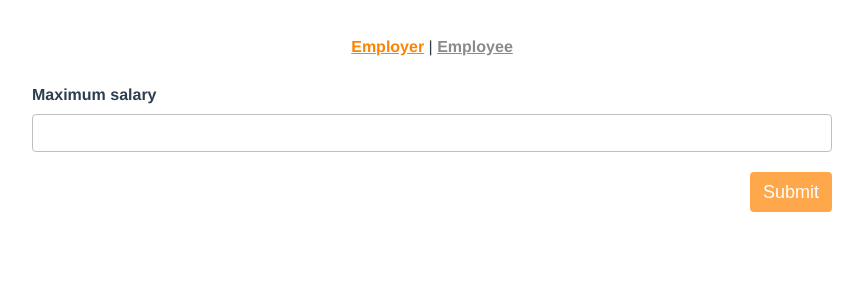
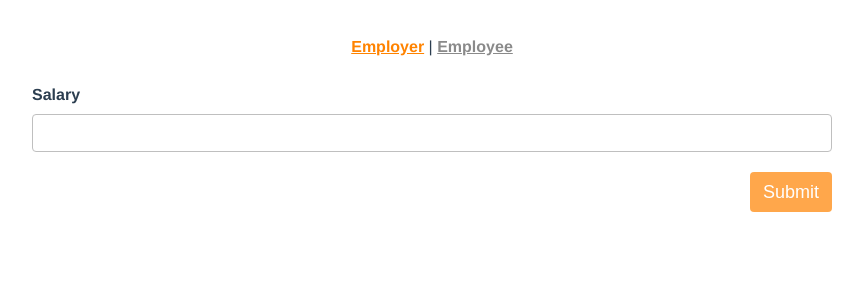
Before and after one commit to cllagosr/salary-negotiation, a Vue app: page / in a window 1280 px wide. Shown: the top 300 px of the page, without its empty margins (208-1071 px from the left). Built offline with nearby package versions, Linux system fonts and the light colour scheme.

Commit message:
Removes employee and employer views

```diff
--- a/src/App.vue
+++ b/src/App.vue
@@ -5,7 +5,7 @@
       <router-link to="/employee">Employee</router-link>
     </div>
     <keep-alive>
-      <router-view/>
+      <router-view :key="$route.path"/>
     </keep-alive>
     <Modal v-if="areSalariesFilled"
       @close="handleModalClose"
--- a/src/router/index.js
+++ b/src/router/index.js
@@ -1,6 +1,6 @@
 import Vue from 'vue'
 import VueRouter from 'vue-router'
-import EmployerForm from '../views/EmployerForm.vue'
+import SalaryForm from '../views/SalaryForm.vue'
 
 Vue.use(VueRouter)
 
@@ -8,7 +8,8 @@ const routes = [
   {
     path: '/',
     name: 'Employer',
-    component: EmployerForm
+    component: SalaryForm,
+    props: { role: 'employer' }
   },
   {
     path: '/employee',
@@ -16,7 +17,8 @@ const routes = [
     // route level code-splitting
     // this generates a separate chunk (about.[hash].js) for this route
     // which is lazy-loaded when the route is visited.
-    component: () => import(/* webpackChunkName: "about" */ '../views/EmployeeForm.vue')
+    component: SalaryForm,
+    props: { role: 'employee' }
   }
 ]
 
--- a/src/views/EmployeeForm.vue
+++ /dev/null
@@ -1,29 +0,0 @@
-<template>
-  <main>
-    <SalaryForm label="Minimum salary"
-      @submit="handleSubmit"
-      :show-input="!salary"
-    />
-  </main>
-</template>
-
-<script>
-import { mapState } from 'vuex'
-import SalaryForm from '@/components/SalaryForm.vue'
-import { roles } from '@/constants'
-
-export default {
-  name: 'EmployerForm',
-  components: {
-    SalaryForm
-  },
-  computed: mapState({
-    salary: state => state.salary[roles.EMPLOYEE]
-  }),
-  methods: {
-    handleSubmit (salary) {
-      this.$store.commit('setSalary', { value: salary, role: 'employee' })
-    }
-  }
-}
-</script>
--- a/src/views/EmployerForm.vue
+++ /dev/null
@@ -1,29 +0,0 @@
-<template>
-  <main>
-    <SalaryForm label="Maximum salary"
-      @submit="handleSubmit"
-      :show-input="!salary"
-    />
-  </main>
-</template>
-
-<script>
-import { mapState } from 'vuex'
-import SalaryForm from '@/components/SalaryForm.vue'
-import { roles } from '@/constants'
-
-export default {
-  name: 'EmployerForm',
-  components: {
-    SalaryForm
-  },
-  computed: mapState({
-    salary: state => state.salary[roles.EMPLOYER]
-  }),
-  methods: {
-    handleSubmit (salary) {
-      this.$store.commit('setSalary', { value: salary, role: 'employer' })
-    }
-  }
-}
-</script>
--- a/src/components/SalaryForm.vue
+++ b/src/views/SalaryForm.vue
@@ -4,8 +4,8 @@
       <BaseInput @input="handleInput"
         :label="label"
         :valid="formError.isValid"
-        v-model="salary"
-        v-show="showInput"
+        v-model="salaryInput"
+        v-if="isInputVisible"
         :error-message="formError.message"
       />
       <div class="sn-form__button">
@@ -34,19 +34,22 @@ export default {
       type: String,
       default: 'Salary'
     },
-    showInput: {
-      type: Boolean,
-      default: true
+    role: {
+      type: String,
+      required: true
     }
   },
   computed: {
     isButtonDisabled: function () {
-      return !this.formError.isValid || this.showInput === false
+      return !this.formError.isValid || !this.isInputVisible
+    },
+    isInputVisible: function () {
+      return !this.$store.state.salary[this.role]
     }
   },
   data () {
     return {
-      salary: '',
+      salaryInput: '',
       formError: {
         isValid: false,
         message: ''
@@ -55,13 +58,13 @@ export default {
   },
   methods: {
     handleInput () {
-      this.formError = this.verifyInput(['required', 'number'], this.salary)
+      this.formError = this.verifyInput(['required', 'number'], this.salaryInput)
     },
     handleSubmit (event) {
       event.preventDefault()
 
       if (this.formError.isValid) {
-        this.$emit('submit', this.salary)
+        this.$store.commit('setSalary', { value: this.salaryInput, role: this.role })
       }
     }
   }
```
